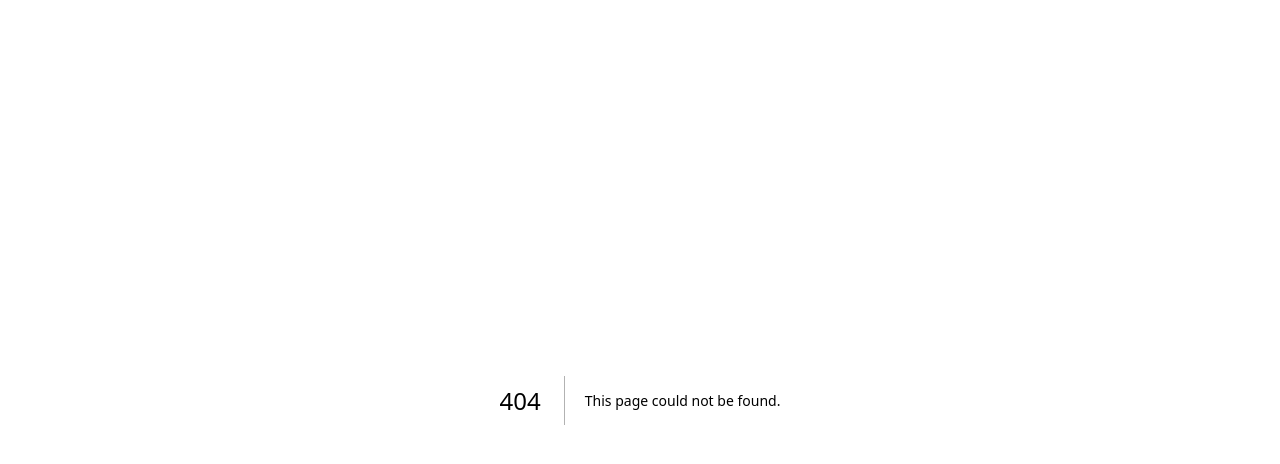
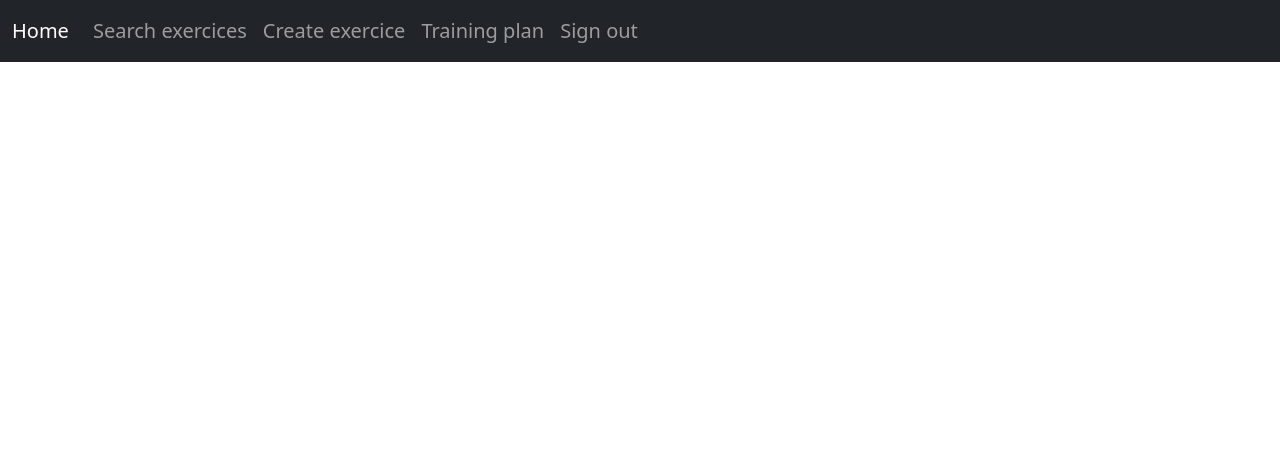
Before and after one commit to thomas9291/fitness-app, a Next.js app: page /Plan in a window 1280 px wide. Before the commit this address had no page. Shown: the top 464 px of the page. Built offline with nearby package versions, Linux system fonts and the light colour scheme.

Commit message:
global state run

```diff
--- a/src/components/ExerciceCart/ExerciceCart.js
+++ b/src/components/ExerciceCart/ExerciceCart.js
@@ -9,7 +9,6 @@ export default function ExerciceCart({
   type,
   muscle,
   equipment,
-  onHandlerBodyComposition,
 }) {
   return (
     <div className={classes.containerCart}>
--- a/src/components/Navbar/Navbar.js
+++ b/src/components/Navbar/Navbar.js
@@ -33,6 +33,11 @@ export default function Navbar({ onClick }) {
             <li className="nav-item">
               <Link className="nav-link" href="/Create">
                 Create exercice
+              </Link>
+            </li>
+            <li className="nav-item">
+              <Link className="nav-link" href="/Plan">
+                Training plan
               </Link>
             </li>
             <li className="nav-item">
--- /dev/null
+++ b/src/pages/Plan.js
@@ -0,0 +1,27 @@
+import React from "react";
+
+import Navbar from "@/components/Navbar/Navbar";
+import ExerciceCart from "@/components/ExerciceCart/ExerciceCart";
+
+export default function Plan({ trainingAdded, setTrainingAdded }) {
+  console.log("training added state from plan.js:", trainingAdded);
+  return (
+    <>
+      <Navbar />
+      <div className="searchExercicesDiv">
+        {trainingAdded.map(({ name, type, muscle, equipment, _id }) => {
+          return (
+            <div key={_id}>
+              <ExerciceCart
+                name={name}
+                type={type}
+                muscle={muscle}
+                equipment={equipment}
+              />
+            </div>
+          );
+        })}
+      </div>
+    </>
+  );
+}
--- a/src/pages/_app.js
+++ b/src/pages/_app.js
@@ -5,11 +5,14 @@ import Head from "next/head";
 
 import { SessionProvider } from "next-auth/react";
 import { SWRConfig } from "swr";
+import { useState } from "react";
 
 export default function App({
   Component,
   pageProps: { session, ...pageProps },
 }) {
+  const [trainingAdded, setTrainingAdded] = useState([]);
+
   return (
     <>
       <Head>
@@ -39,7 +42,11 @@ export default function App({
             },
           }}
         >
-          <Component {...pageProps} />
+          <Component
+            {...pageProps}
+            trainingAdded={trainingAdded}
+            setTrainingAdded={setTrainingAdded}
+          />
         </SWRConfig>
       </SessionProvider>
     </>
```
Also changed, not shown: src/pages/SearchExercice.js (+10 -6 lines).
